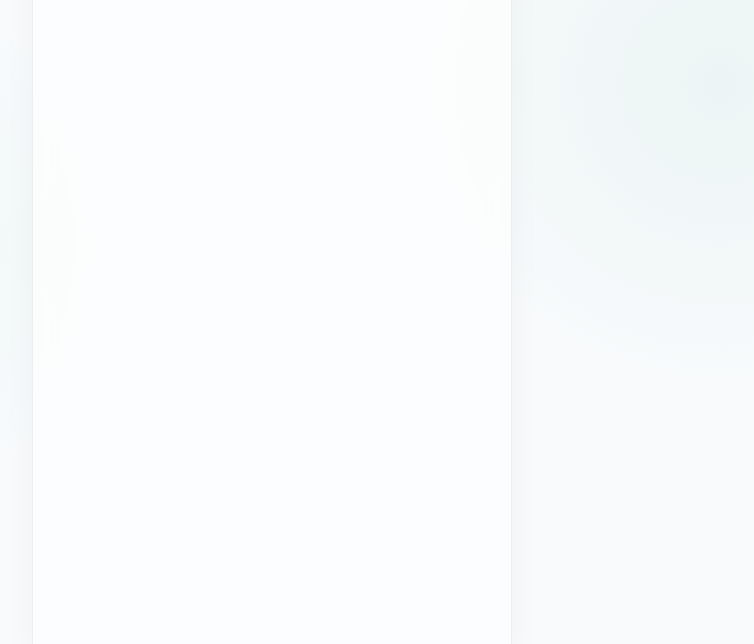
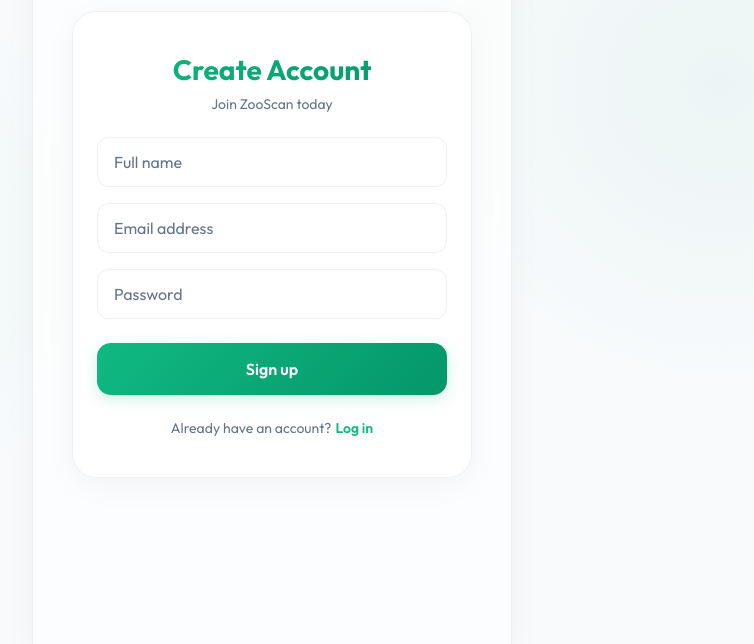
Before and after one commit to KMTB00052571903/ZooScan, a React (Vite) app: page /signup in a window 1280 px wide. Before the commit this address had no page. Shown: the part 156-800 px from the top of the page, without its empty margins (368-1122 px from the left). Built offline with nearby package versions, Linux system fonts and the light colour scheme.

Commit message:
Feat: Initial Auth

```diff
--- a/src/App.tsx
+++ b/src/App.tsx
@@ -5,11 +5,15 @@ import { QRScreen } from './pages/QRScreen';
 import { AnimalDetailScreen } from './pages/AnimalDetailScreen';
 import { SettingsScreen } from './pages/SettingsScreen';
 import { ScanScreen } from './screens/ScanScreen';
+import { LoginScreen } from './pages/auth/LoginScreen';
+import { SignupScreen } from './pages/auth/SignupScreen';
 
 function App() {
   return (
     <Routes>
       <Route path="/" element={<Navigate to="/profile" replace />} />
+      <Route path="/login" element={<LoginScreen />} />
+      <Route path="/signup" element={<SignupScreen />} />
       <Route path="/profile" element={<ProfileScreen />} />
       <Route path="/qr" element={<QRScreen />} />
       <Route path="/animal" element={<AnimalDetailScreen />} />
--- a/src/pages/SettingsScreen.tsx
+++ b/src/pages/SettingsScreen.tsx
@@ -7,7 +7,7 @@ export const SettingsScreen = () => {
 
   const handleSignOut = () => {
     console.log('Sign out clicked');
-    navigate('/profile');
+    navigate('/login');
   };
 
   return (
--- /dev/null
+++ b/src/pages/auth/LoginScreen.tsx
@@ -0,0 +1,46 @@
+import { useNavigate } from 'react-router-dom';
+import './auth.css';
+
+export const LoginScreen = () => {
+  const navigate = useNavigate();
+
+  const handleLogin = (e: React.FormEvent) => {
+    e.preventDefault();
+    navigate('/profile');
+  };
+
+  return (
+    <div className="auth-container">
+      <div className="auth-card">
+        <h1 className="auth-title">Welcome back</h1>
+        <p className="auth-subtitle">Log in to ZooScan</p>
+
+        <form className="auth-form" onSubmit={handleLogin}>
+          <input
+            type="email"
+            className="auth-input"
+            placeholder="Email address"
+            required
+          />
+          <input
+            type="password"
+            className="auth-input"
+            placeholder="Password"
+            required
+          />
+
+          <button type="submit" className="auth-button">
+            Log in
+          </button>
+        </form>
+
+        <div className="auth-footer">
+          Don't have an account?
+          <span className="auth-link" onClick={() => navigate('/signup')}>
+            Sign up
+          </span>
+        </div>
+      </div>
+    </div>
+  );
+};
--- /dev/null
+++ b/src/pages/auth/SignupScreen.tsx
@@ -0,0 +1,52 @@
+import { useNavigate } from 'react-router-dom';
+import './auth.css';
+
+export const SignupScreen = () => {
+  const navigate = useNavigate();
+
+  const handleSignup = (e: React.FormEvent) => {
+    e.preventDefault();
+    navigate('/profile');
+  };
+
+  return (
+    <div className="auth-container">
+      <div className="auth-card">
+        <h1 className="auth-title">Create Account</h1>
+        <p className="auth-subtitle">Join ZooScan today</p>
+
+        <form className="auth-form" onSubmit={handleSignup}>
+          <input
+            type="text"
+            className="auth-input"
+            placeholder="Full name"
+            required
+          />
+          <input
+            type="email"
+            className="auth-input"
+            placeholder="Email address"
+            required
+          />
+          <input
+            type="password"
+            className="auth-input"
+            placeholder="Password"
+            required
+          />
+
+          <button type="submit" className="auth-button">
+            Sign up
+          </button>
+        </form>
+
+        <div className="auth-footer">
+          Already have an account?
+          <span className="auth-link" onClick={() => navigate('/login')}>
+            Log in
+          </span>
+        </div>
+      </div>
+    </div>
+  );
+};
--- /dev/null
+++ b/src/pages/auth/auth.css
@@ -0,0 +1,115 @@
+.auth-container {
+  display: flex;
+  flex-direction: column;
+  justify-content: center;
+  align-items: center;
+  min-height: 100vh;
+  padding: 24px;
+  font-family: inherit;
+  box-sizing: border-box;
+  animation: fadeIn 0.4s ease-out;
+}
+
+.auth-card {
+  width: 100%;
+  max-width: 400px;
+  background: var(--bg-panel, rgba(255, 255, 255, 0.85));
+  border-radius: 24px;
+  padding: 40px 24px;
+  box-shadow: var(--glass-shadow, 0 8px 32px 0 rgba(0, 0, 0, 0.04));
+  border: 1px solid var(--glass-border, rgba(0, 0, 0, 0.06));
+  display: flex;
+  flex-direction: column;
+  gap: 24px;
+  box-sizing: border-box;
+  backdrop-filter: blur(10px);
+}
+
+.auth-title {
+  text-align: center;
+  margin: 0;
+  font-size: 28px;
+  font-weight: 700;
+  background: var(--accent-gradient, linear-gradient(135deg, #10b981 0%, #059669 100%));
+  -webkit-background-clip: text;
+  background-clip: text;
+  -webkit-text-fill-color: transparent;
+}
+
+.auth-subtitle {
+  text-align: center;
+  color: var(--text-muted, #64748b);
+  font-size: 14px;
+  margin-top: -16px;
+}
+
+.auth-form {
+  display: flex;
+  flex-direction: column;
+  gap: 16px;
+}
+
+.auth-input {
+  width: 100%;
+  padding: 14px 16px;
+  border-radius: 12px;
+  border: 1px solid var(--glass-border, rgba(0, 0, 0, 0.06));
+  background-color: rgba(255, 255, 255, 0.5);
+  color: var(--text-main, #0f172a);
+  font-size: 16px;
+  outline: none;
+  box-sizing: border-box;
+  transition: all 0.2s;
+}
+
+.auth-input::placeholder {
+  color: var(--text-muted, #64748b);
+}
+
+.auth-input:focus {
+  border-color: var(--accent-primary, #10b981);
+  background-color: #ffffff;
+  box-shadow: 0 0 0 2px rgba(16, 185, 129, 0.2);
+}
+
+.auth-button {
+  width: 100%;
+  padding: 16px;
+  margin-top: 8px;
+  border-radius: 14px;
+  border: none;
+  background: var(--accent-gradient, linear-gradient(135deg, #10b981 0%, #059669 100%));
+  color: white;
+  font-size: 16px;
+  font-weight: 600;
+  cursor: pointer;
+  transition: all 0.3s ease;
+  box-shadow: 0 4px 15px rgba(16, 185, 129, 0.2);
+}
+
+.auth-button:hover {
+  transform: translateY(-2px);
+  box-shadow: 0 6px 20px rgba(16, 185, 129, 0.3);
+}
+
+.auth-button:active {
+  transform: translateY(0);
+}
+
+.auth-footer {
+  text-align: center;
+  font-size: 14px;
+  color: var(--text-muted, #64748b);
+}
+
+.auth-link {
+  color: var(--accent-primary, #10b981);
+  cursor: pointer;
+  font-weight: 600;
+  text-decoration: none;
+  margin-left: 4px;
+}
+
+.auth-link:hover {
+  text-decoration: underline;
+}
```
